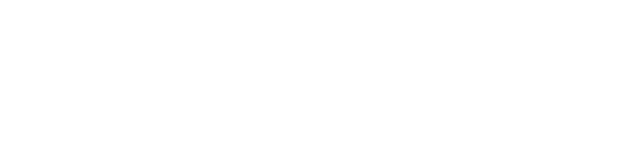
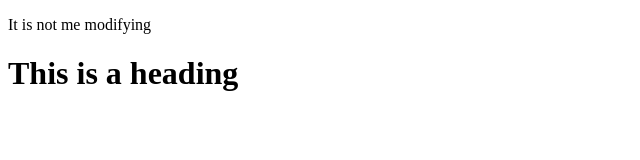
Before and after one commit to handy-bro/learning-git, a plain HTML site: page index.html in a window 1280 px wide. Shown: the whole page, without its empty margins (0-640 px from the left). Drawn offline with Linux system fonts and the light colour scheme.

Commit message:
Update index.html

```diff
--- a/index.html
+++ b/index.html
@@ -4,6 +4,7 @@
 	<title>git test</title>
 </head>
 <body>
-
+	<p>It is not me modifying</p>
+	<h1>This is a heading</h1>
 </body>
 </html>
```
